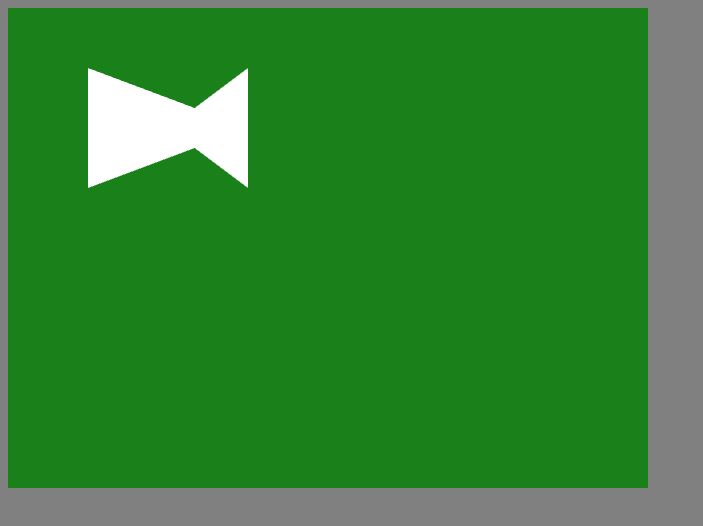
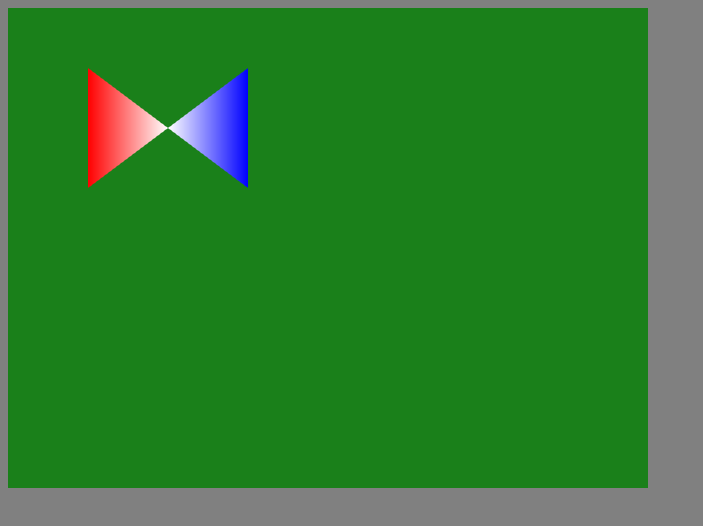
Before and after one commit to nogang/hello_webgl, a plain HTML site: page index.html in a window 1280 px wide. Shown: the whole page, without its empty margins (0-703 px from the left). Drawn offline with Linux system fonts and the light colour scheme.

Commit message:
삼각형에 색깔 추가

```diff
--- a/index.html
+++ b/index.html
@@ -10,8 +10,13 @@
     <!-- Vertex shader program -->
     <script id="shader-vs" type="x-shader/x-vertex">
       attribute vec3 aVertexPosition;
+      attribute vec3 aVetexColor;
+
+      varying highp vec4 vColor;
       void main(void){
         gl_Position = vec4(aVertexPosition, 1.0);
+        vColor = vec4(aVetexColor,1.0);
+
       }
     </script>
 
@@ -19,8 +24,10 @@
     <!-- Fragment shader program -->
 
     <script id="shader-fs" type="x-shader/x-fragment">
+        varying highp vec4 vColor;
         void main(void) {
-            gl_FragColor = vec4(1.0, 1.0, 1.0, 1.0);
+            //gl_FragColor = vec4(1.0, 1.0, 1.0, 1.0);
+            gl_FragColor = vColor;
         }
     </script>
 
@@ -33,6 +40,8 @@
 
       var vertexPositionAttribute = null,
       trianglesVerticeBuffer = null;
+      vertexColorAttribute = null;
+      trianglesColorBuffer = null;
 
       function initWebGL()
       {
@@ -105,7 +114,7 @@
       {
         var triangleVertices = [
           -0.5, 0.5, 0.0,
-           0.5, 0.0, 0.0,
+           0.0, 0.0, 0.0,
           -0.5, -0.5, 0.0,
 
           0.5, 0.5, 0.0,
@@ -116,7 +125,22 @@
         trianglesVerticeBuffer = gl.createBuffer();
         gl.bindBuffer(gl.ARRAY_BUFFER, trianglesVerticeBuffer);
         gl.bufferData(gl.ARRAY_BUFFER, new Float32Array(triangleVertices),gl.STATIC_DRAW);
-      }
+
+        var triangleVerticeColors = [
+          1.0, 0.0, 0.0,
+          1.0, 1.0, 1.0,
+          1.0, 0.0, 0.0,
+
+          0.0, 0.0, 1.0,
+          1.0, 1.0, 1.0,
+          0.0, 0.0, 1.0
+        ]
+
+         trianglesColorBuffer = gl.createBuffer();
+         gl.bindBuffer(gl.ARRAY_BUFFER, trianglesColorBuffer);
+         gl.bufferData(gl.ARRAY_BUFFER, new Float32Array(
+          triangleVerticeColors), gl.STATIC_DRAW);
+       }
 
       function drawScene()
       {
@@ -124,6 +148,14 @@
         gl.enableVertexAttribArray(vertexPositionAttribute);
         gl.bindBuffer(gl.ARRAY_BUFFER, trianglesVerticeBuffer);
         gl.vertexAttribPointer(vertexPositionAttribute, 3, gl.FLOAT,false,0,0);
+
+        vertexColorAttribute = gl.getAttribLocation(glProgram,
+          "aVetexColor");
+        gl.enableVertexAttribArray(vertexColorAttribute);
+        gl.bindBuffer(gl.ARRAY_BUFFER, trianglesColorBuffer);
+        gl.vertexAttribPointer(vertexColorAttribute, 3, gl.FLOAT, false, 0, 0);
+
+
         gl.drawArrays(gl.TRIANGLES, 0,6);
       }
 
```
